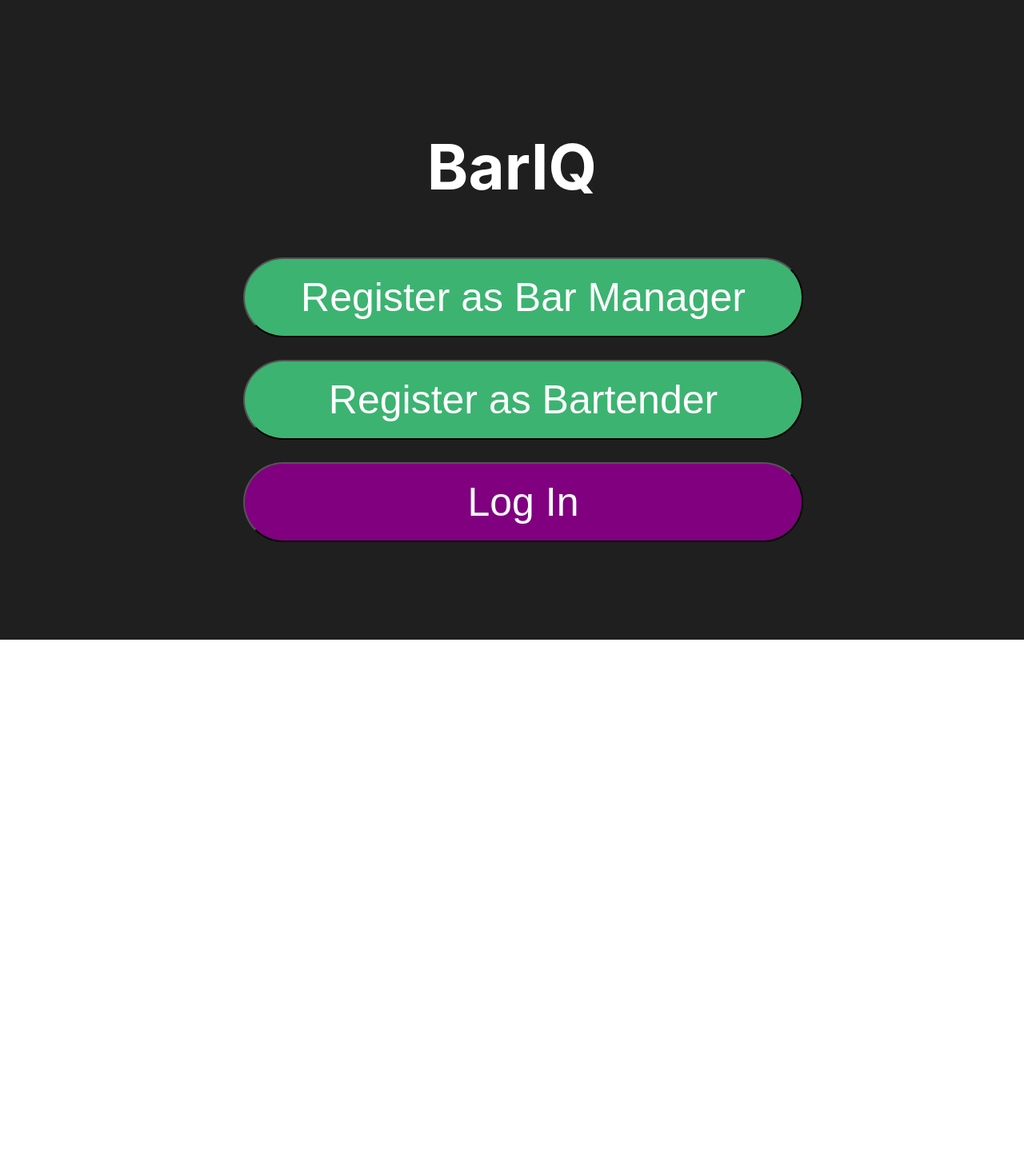
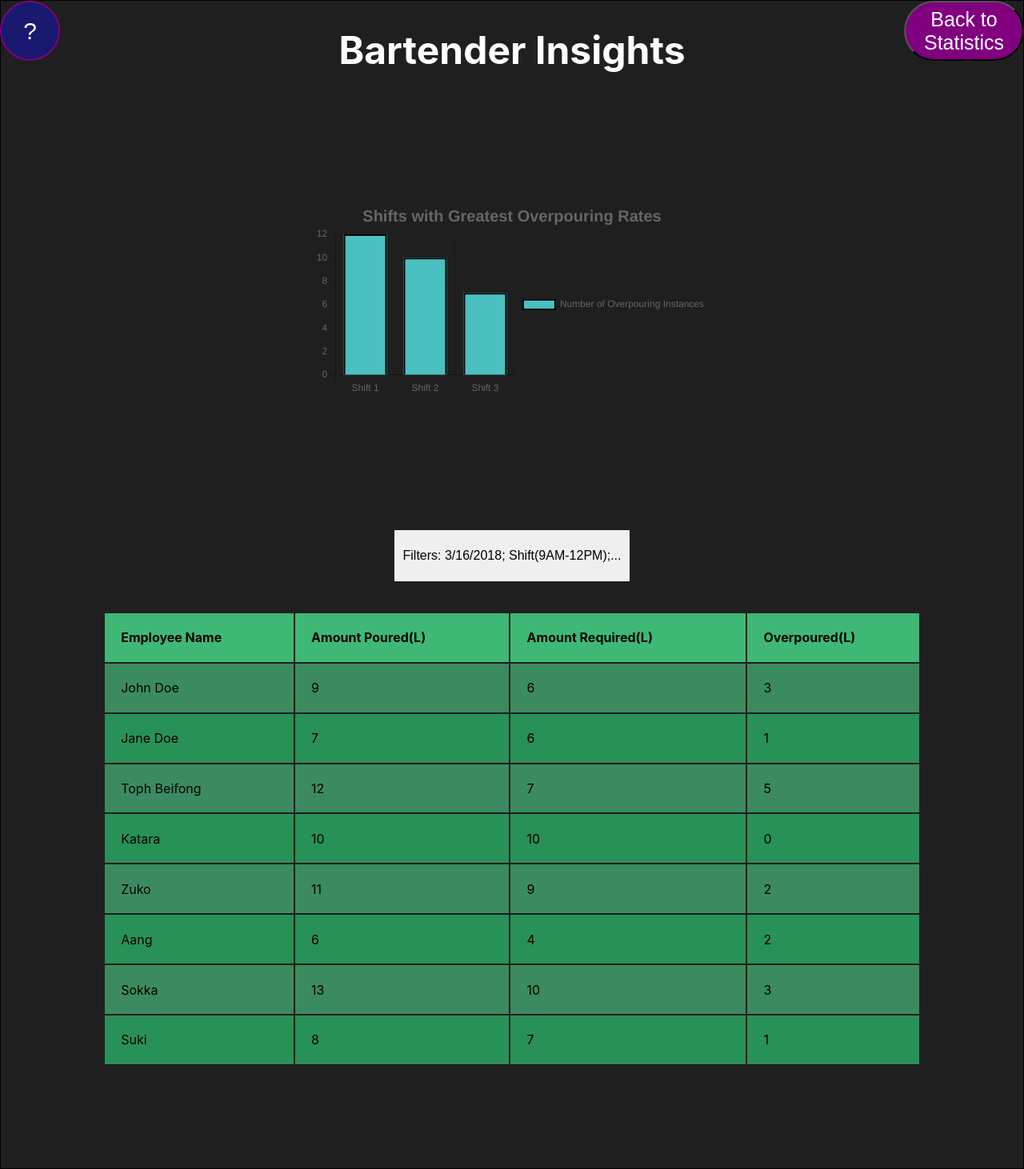
Before and after one commit to DJ-TAVR/bar-app, a React (Create React App) app in the folder front-end/: page /bartender in a window 1280 px wide. Shown: the whole page at 80% size. Before the commit the page ends 800 px from the top, so only its background shows below. Built offline with nearby package versions, Linux system fonts and the light colour scheme; no server answers.

Commit message:
Added chart library to project, fixed page names

```diff
--- a/front-end/package.json
+++ b/front-end/package.json
@@ -9,9 +9,11 @@
     "@testing-library/jest-dom": "^5.11.5",
     "@testing-library/react": "^11.1.1",
     "@testing-library/user-event": "^12.2.0",
+    "chart.js": "^2.9.4",
     "react": "^17.0.1",
     "react-bootstrap-table-next": "^4.0.3",
     "react-bootstrap-validation": "^0.1.11",
+    "react-chartjs-2": "^2.11.1",
     "react-dom": "^17.0.1",
     "react-flexy-table": "^1.3.6",
     "react-popup": "^0.10.0",
--- a/front-end/src/App.css
+++ b/front-end/src/App.css
@@ -264,6 +264,23 @@ h1 {
   outline: none;
 }
 
+.Grid {
+  position: relative;
+  display: grid;
+  grid-gap: 2vw;
+  grid-template-columns: repeat(3, 1fr);
+  justify-items: center;
+  align-items: center;
+  width: 500px;
+  height: 500px;
+}
+
+.Chart {
+  display: grid;
+  justify-items: center;
+  align-items: center;
+}
+
 @keyframes App-logo-spin {
   from {
     transform: rotate(0deg);
--- a/front-end/src/App.js
+++ b/front-end/src/App.js
@@ -13,7 +13,7 @@ import {
   Route,
 } from "react-router-dom";
 
-import Inventory  from './Pages/Inventory';
+import Bartender  from './Pages/Bartender';
 import Drinks from './Pages/Drinks';
 
 function App() {
@@ -56,8 +56,8 @@ function App() {
       <Route path="/statistics">
         <Statistics userType = {userType} handleUserType = {handleUserType}/>
       </Route>
-      <Route path="/inventory">
-        <Inventory userType = {userType} handleUserType = {handleUserType}/>
+      <Route path="/bartender">
+        <Bartender userType = {userType} handleUserType = {handleUserType}/>
       </Route>
       <Route path = "/drinks">
         <Drinks userType = {userType} handleUserType = {handleUserType}/>
--- /dev/null
+++ b/front-end/src/Pages/Bartender.js
@@ -0,0 +1,129 @@
+import ReactDOM from 'react-dom';
+import React, {useState, useEffect} from "react";
+import Table from 'react-bootstrap/Table'
+import { Button } from 'reactstrap';
+import { Link } from 'react-router-dom'
+import {Bar} from 'react-chartjs-2';
+
+const topOverpouring = {
+    labels: ['Shift 1', 'Shift 2', 'Shift 3'],
+    datasets: [
+      {
+        label: 'Number of Overpouring Instances',
+        backgroundColor: 'rgba(75,192,192,1)',
+        borderColor: 'rgba(0,0,0,1)',
+        borderWidth: 2,
+        data: [12, 10, 7],
+      }
+    ]
+  }
+
+export default function Bartender(props) {
+    return(
+        <div className="Inventory">
+            <Button className = "HelpButton"> ? </Button>
+            <Link to = "/statistics">
+                <Button className = "BackAdminButton">Back to Statistics</Button>
+            </Link>
+            <h1 className = "Table_Text"> Bartender Insights </h1>
+            <div className="Grid">
+                <Bar className ="Chart"
+                data={topOverpouring}
+                options={{
+                    title:{
+                        display:true,
+                        text:'Shifts with Greatest Overpouring Rates',
+                        fontSize:20,
+                    },
+                        legend:{
+                        display:true,
+                        position:'right'
+                    },
+                    scales: {
+                        yAxes: [{
+                            ticks: {
+                                beginAtZero: true
+                            }
+                        }]
+                    }
+                }}/>
+            </div>
+            <Button className = "filterButton">Filters: 3/16/2018; Shift(9AM-12PM);...</Button>
+            <Table className = "Table-header">
+            <colgroup>
+            <col className = "green"/>
+            </colgroup>
+            <thead>
+                <tr>
+                <th>Employee Name</th>
+                <th>Amount Poured(L)</th>
+                <th>Amount Required(L)</th>
+                <th>Overpoured(L)</th>
+                </tr>
+            </thead>
+            <tbody>
+                <tr>
+
+                <td>John Doe</td>
+                <td>9</td>
+                <td>6</td>
+                <td>3</td>
+                </tr>
+
+
+                <tr>
+                <td>Jane Doe</td>
+                <td>7</td>
+                <td>6</td>
+                <td>1</td>
+                </tr>
+
+                <tr>
+                <td>Toph Beifong</td>
+                <td>12</td>
+                <td>7</td>
+                <td>5</td>
+                </tr>
+
+                <tr>
+                <td>Katara</td>
+                <td>10</td>
+                <td>10</td>
+                <td>0</td>
+                </tr>
+
+                <tr>
+                <td>Zuko</td>
+                <td>11</td>
+                <td>9</td>
+                <td>2</td>
+                </tr>
+
+                <tr>
+                <td>Aang</td>
+                <td>6</td>
+                <td>4</td>
+                <td>2</td>
+                </tr>
+
+                <tr>
+                <td>Sokka</td>
+                <td>13</td>
+                <td>10</td>
+                <td>3</td>
+                </tr>
+
+                <tr>
+                <td>Suki</td>
+                <td>8</td>
+                <td>7</td>
+                <td>1</td>
+                </tr>
+
+
+            </tbody>
+            </Table>
+
+        </div>
+    )
+}
--- a/front-end/src/Pages/Inventory.js
+++ /dev/null
@@ -1,95 +0,0 @@
-
-import ReactDOM from 'react-dom';
-import React, {useState, useEffect} from "react";
-import Table from 'react-bootstrap/Table'
-import { Button } from 'reactstrap';
-import { Link } from 'react-router-dom'
-export default function Inventory(props) {
-    return(
-        <div className="Inventory">
-        <Button className = "HelpButton"> ? </Button>
-        <Link to = "/statistics">
-            <Button className = "BackAdminButton">Back to Statistics</Button>
-        </Link>
-        <h1 class = "Table_Text"> Bartender Insights </h1>
-        <p class = "Pouring_Targets"> Pouring targets: 75%</p>
-        <p class = "Overpouring_Average"> Overpouring average: 50%</p>
-        <Button className = "filterButton">Filters: 3/16/2018; Shift(9AM-12PM);...</Button>
-        <Table className = "Table-header">
-        <colgroup>
-          <col class = "green"/>
-        </colgroup>
-        <thead>
-            <tr>
-            <th>Employee Name</th>
-            <th>Amount Poured(L)</th>
-            <th>Amount Required(L)</th>
-            <th>Overpoured(L)</th>
-            </tr>
-        </thead>
-        <tbody>
-            <tr>
-
-            <td>John Doe</td>
-            <td>9</td>
-            <td>6</td>
-            <td>3</td>
-            </tr>
-
-
-            <tr>
-            <td>Jane Doe</td>
-            <td>7</td>
-            <td>6</td>
-            <td>1</td>
-            </tr>
-
-            <tr>
-            <td>Toph Beifong</td>
-            <td>12</td>
-            <td>7</td>
-            <td>5</td>
-            </tr>
-
-            <tr>
-            <td>Katara</td>
-            <td>10</td>
-            <td>10</td>
-            <td>0</td>
-            </tr>
-
-            <tr>
-            <td>Zuko</td>
-            <td>11</td>
-            <td>9</td>
-            <td>2</td>
-            </tr>
-
-            <tr>
-            <td>Aang</td>
-            <td>6</td>
-            <td>4</td>
-            <td>2</td>
-            </tr>
-
-            <tr>
-            <td>Sokka</td>
-            <td>13</td>
-            <td>10</td>
-            <td>3</td>
-            </tr>
-
-            <tr>
-            <td>Suki</td>
-            <td>8</td>
-            <td>7</td>
-            <td>1</td>
-            </tr>
-
-
-        </tbody>
-        </Table>
-
-        </div>
-    )
-}
--- a/front-end/src/Pages/Statistics.js
+++ b/front-end/src/Pages/Statistics.js
@@ -14,7 +14,7 @@ export default function Statistics(props){
             <header className="App-header">
                 <h1>Statistics</h1>
                 <div>
-                    <Link to = "/inventory">
+                    <Link to = "/bartender">
                         <Button className = "button managerButton">Bartender Insights</Button>
                     </Link>
 
```
Also changed, not shown: 1 other file (tests, documents, lock files or other folders).
